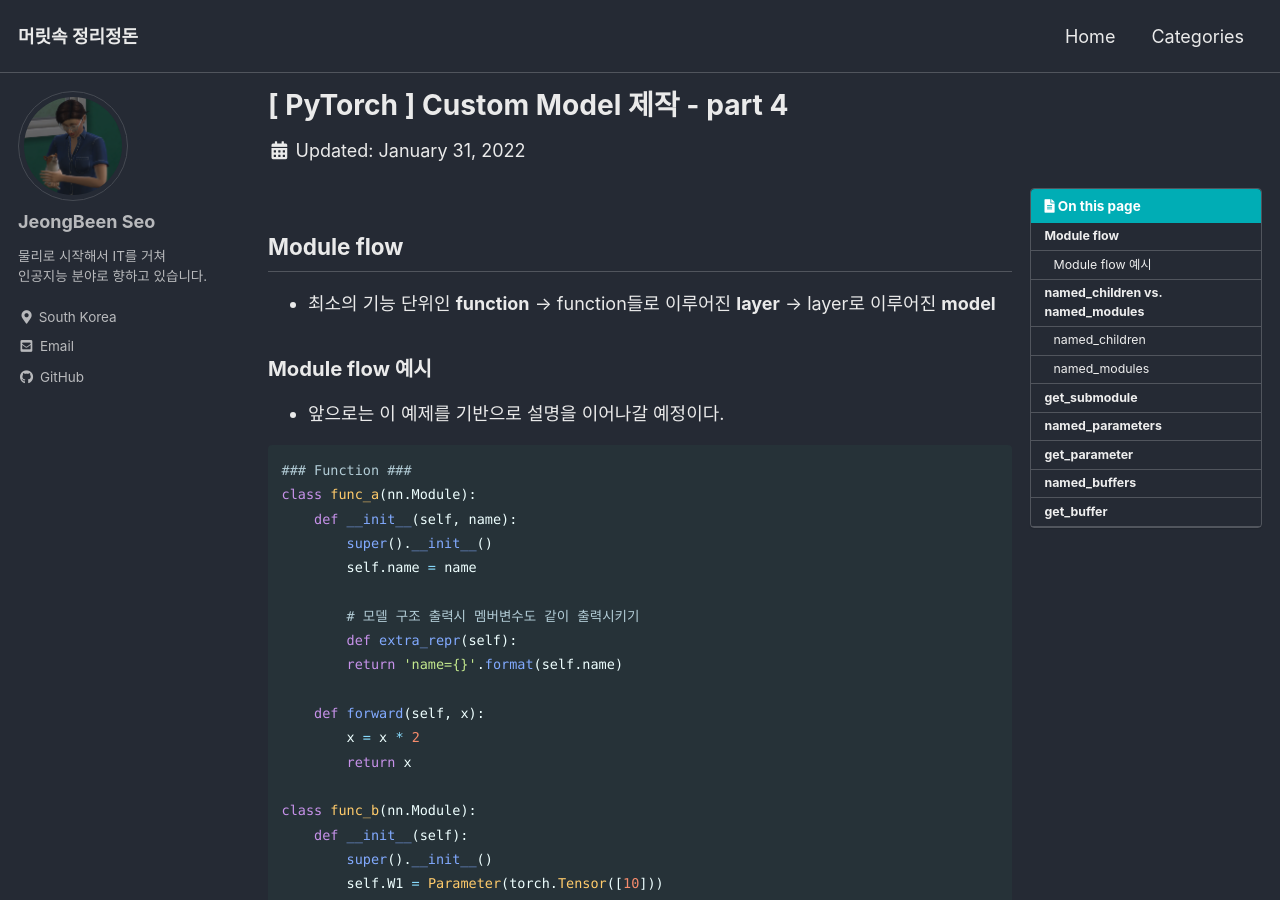
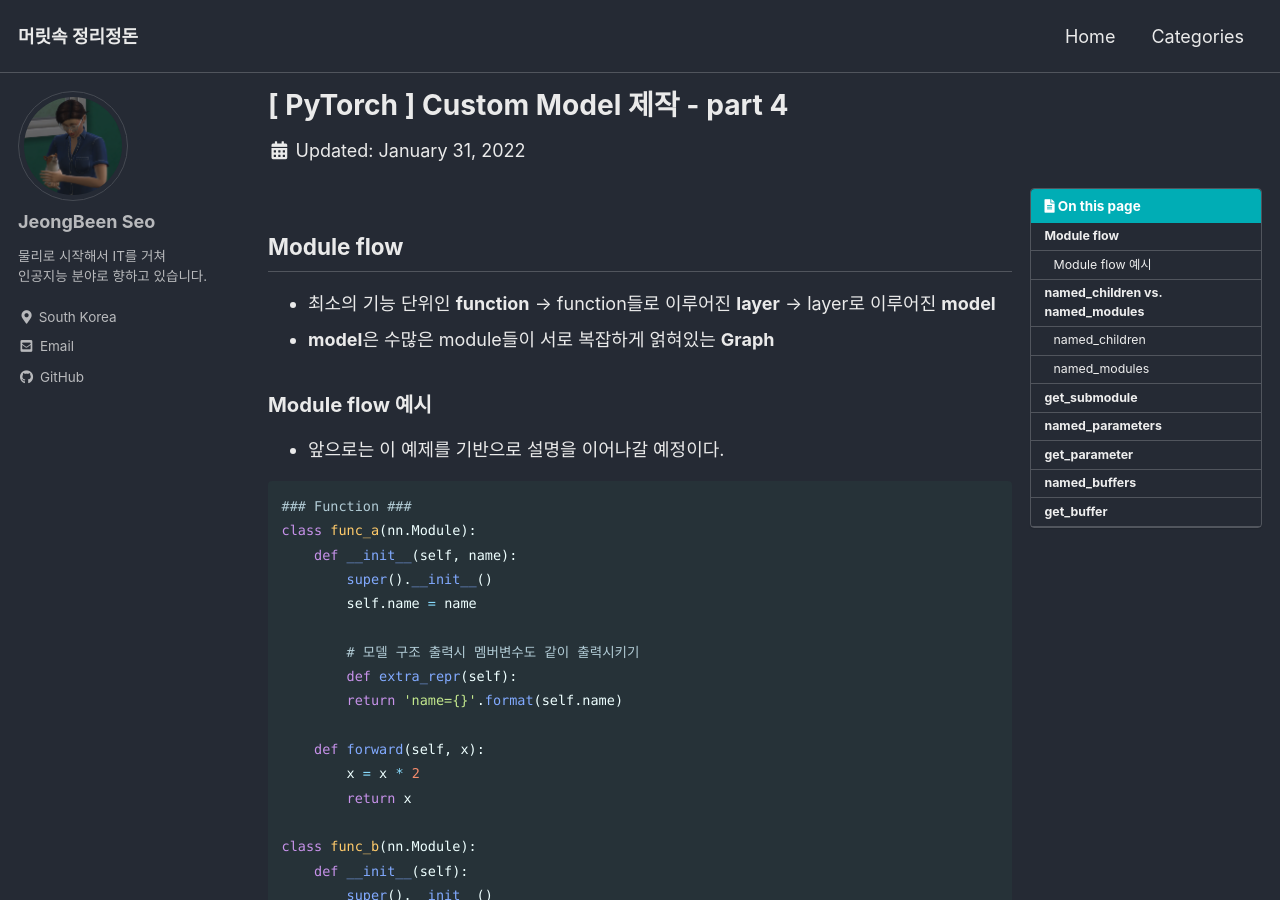
Before and after one commit to claire-1125/claire-1125.github.io, a Jekyll site: the page built from _posts/2022-01-31-custom_model_4.md, in a window 1280 px wide and 900 px high. Built offline with Jekyll 4.4.1, drawn with Linux system fonts in a browser that asks for light colours; cached includes are drawn as plain includes.

Commit message:
committed in Feb 4

```diff
--- a/_posts/2022-01-31-custom_model_4.md
+++ b/_posts/2022-01-31-custom_model_4.md
@@ -12,6 +12,7 @@ toc_sticky: true
 ## Module flow
 
 - 최소의 기능 단위인 **function** → function들로 이루어진 **layer** → layer로 이루어진 **model**
+- **model**은 수많은 module들이 서로 복잡하게 얽혀있는 **Graph**
 
 ### Module flow 예시
 
```
